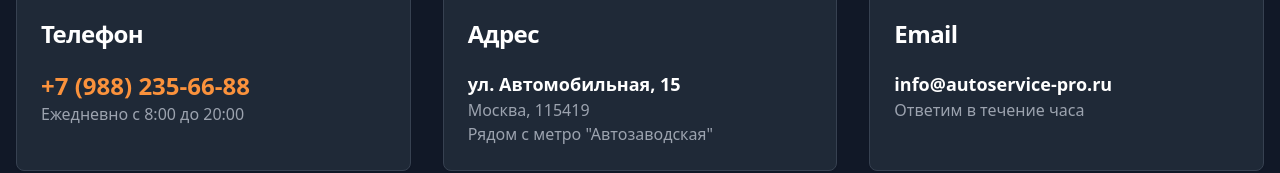
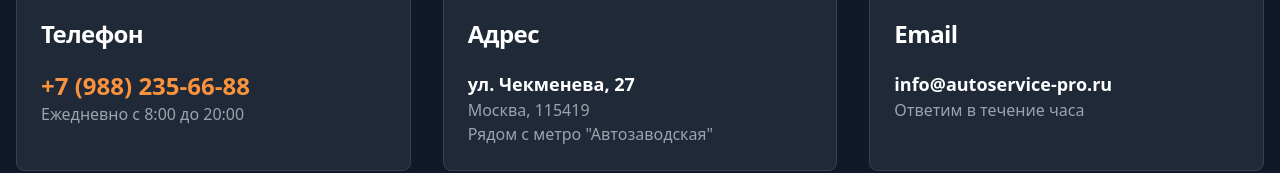
Before and after one commit to delphi7-project/autoserivce-web-service, a React (Vite) app: page / in a window 1280 px wide. Shown: the part 3279-3452 px from the top of the page. Built offline with nearby package versions, Linux system fonts and the light colour scheme.

Commit message:
Добавлен адрес Чекменева 27

```diff
--- a/src/pages/Index.tsx
+++ b/src/pages/Index.tsx
@@ -306,7 +306,7 @@ export default function Index() {
                 <CardTitle>Адрес</CardTitle>
               </CardHeader>
               <CardContent>
-                <p className="text-lg font-semibold">ул. Автомобильная, 15</p>
+                <p className="text-lg font-semibold">ул. Чекменева, 27</p>
                 <p className="text-gray-400">Москва, 115419</p>
                 <p className="text-gray-400">Рядом с метро "Автозаводская"</p>
               </CardContent>
```
